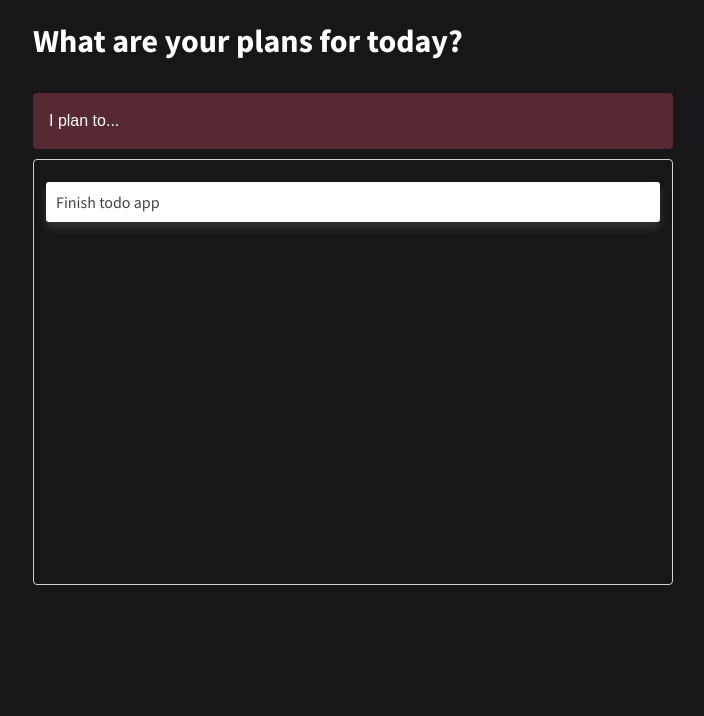
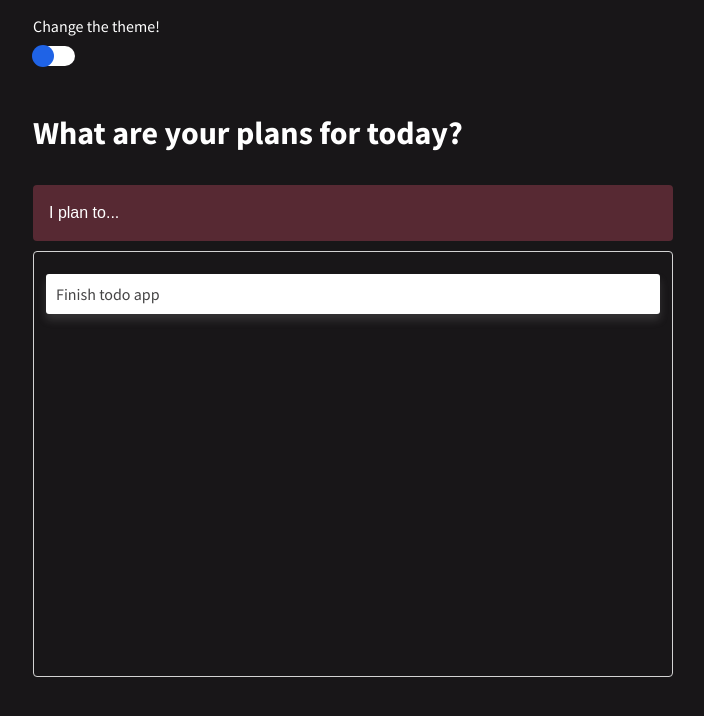
Before and after one commit to p-hugo/todoapp, a React (Create React App) app: page / in a window 1280 px wide. Shown: the top 716 px of the page, without its empty margins (287-991 px from the left). Built offline with nearby package versions, Linux system fonts and the light colour scheme.

Commit message:
Adding theme toggle

```diff
--- a/src/App.js
+++ b/src/App.js
@@ -7,7 +7,8 @@ import TodoBin from './Components/TodoBin'
 import TodoItem from './Components/TodoItem'
 import Container from './Components/Container';
 import { ThemeProvider } from 'styled-components'
-import {theme} from './utils/theme.config';
+import {theme, lightTheme} from './utils/theme.config';
+import ToggleButton from './Components/ToggleButton';
 
 class App extends Component {
 
@@ -18,6 +19,7 @@ class App extends Component {
         "xyz": { id: "xyz", content: "Finish todo app" }
       },
       order: ["xyz"],
+      theme: theme
     };
   }
 
@@ -54,14 +56,27 @@ class App extends Component {
     }))
   };
 
+  handleToggle = e => {
+    if(this.state.theme === lightTheme){
+      this.setState({
+        theme: theme
+      })
+    }else {
+      this.setState({
+        theme: lightTheme
+      })
+    }
+  }
+
   render() {
-    const { todos, order } = this.state;
+    const { todos, order, theme } = this.state;
     const todoList = order.map((todoID, i) => <TodoItem todo={todos[todoID]} index={i} key={todoID} />);
     console.log(theme);
     return (
       <ThemeProvider theme={theme}>
         <Wrapper>
           <Container>
+            <p>Change the theme! <ToggleButton active={theme === lightTheme} onClick={this.handleToggle}/></p>
             <h1>What are your plans for today?</h1>
             <InputContainer handleUpdate={this.handleUpdate} />
             <DragDropContext
--- a/src/Components/Input/InputSkin.js
+++ b/src/Components/Input/InputSkin.js
@@ -5,12 +5,12 @@ const InputSkin = styled.div`
   height: 56px;
   border-radius: 4px;
   position: relative;
-  background-color: ${props => props.active ? props.theme.secondary : "rgba(231,86,113, 0.3)"};
+  background-color: ${props => props.active ? props.theme.secondary : props.theme.secondaryFade1};
   margin: 10px 0;
   transition: background-color 0.3s;
 
   &:hover {
-    background-color: ${props => props.active ? null: "rgba(231,86,113, 0.5)"};
+    background-color: ${props => props.active ? null: props.theme.secondaryFade2};
   }
 `;
 
--- /dev/null
+++ b/src/Components/ToggleButton.js
@@ -0,0 +1,26 @@
+import styled from 'styled-components';
+
+const ToggleButton = styled.div`
+  position: relative;
+  margin: 10px 0;
+  width: 40px;
+  height: 18px;
+  background: ${props => props.theme.contrast};
+  border-radius: 10px;
+  border: 1px solid transparent;
+  cursor: pointer;
+  transition: all 0.4s;
+  &::before{
+    position: absolute;
+    content: "";
+    width: 22px;
+    height: 22px;
+    border-radius: 50%;
+    background: ${({theme}) => theme.primary};
+    top: -2px;
+    left: ${({active}) => active ? "22px" : "-2px"};
+    transition: all .4s;
+  }
+`
+
+export default ToggleButton;
--- a/src/utils/theme.config.js
+++ b/src/utils/theme.config.js
@@ -1,8 +1,21 @@
 export const theme = {
   primary: "#1F63E6",
   secondary: "#E75671",
+  secondaryFade1: "rgba(231,86,113, 0.3)",
+  secondaryFade2: "rgba(231,86,113, 0.5)",
   tertiary: "#454445",
   bg: "#181618",
   contrast: "#FFFFFF",
   fontColor: "#454445"
 }
+
+export const lightTheme = {
+  primary: "#E75671",
+  secondary: "#1F63E6",
+  secondaryFade1: "rgba(31,99,230, 0.3)",
+  secondaryFade2: "rgba(31,99,230, 0.5)",
+  tertiary: "#454445",
+  bg: "#FFFFFF",
+  contrast: "#181618",
+  fontColor: "#FFFFFF"
+}
```
